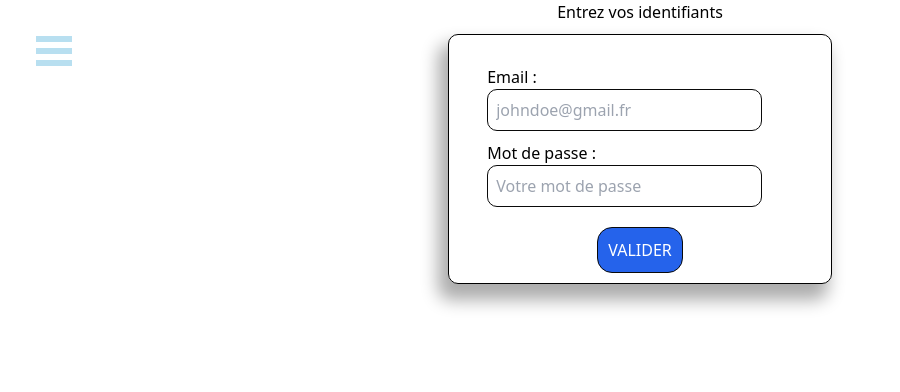
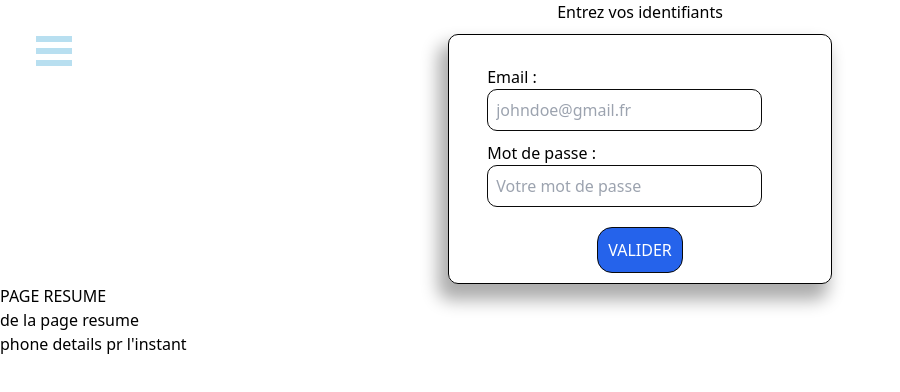
Before and after one commit to mcgrathmichael/EmmausConnect, a React (Vite) app in the folder frontend/: page /resume in a window 1280 px wide. Shown: the top 392 px of the page, without its empty margins (0-900 px from the left). Built offline with nearby package versions, Linux system fonts and the light colour scheme.

Commit message:
nouveauProd algo ok + props

```diff
--- a/frontend/src/App.jsx
+++ b/frontend/src/App.jsx
@@ -5,6 +5,7 @@ import Home from "./pages/Home";
 import PhoneForm from "./Components/NouveauProd";
 import "./main.css";
 import Login from "./Components/login/Login";
+import MobileResume from "./Components/MobileResume";
 
 function App() {
   return (
@@ -16,6 +17,7 @@ function App() {
         <Route path="/login" element={<Login />} />
         <Route path="/nouveauproduit" element={<PhoneForm />} />
         <Route path="/databaselist" element={<Database />} />
+        <Route path="/resume" element={<MobileResume />} />
       </Routes>
     </div>
   );
--- /dev/null
+++ b/frontend/src/Components/MobileResume.jsx
@@ -0,0 +1,33 @@
+import React from "react";
+import PropTypes from "prop-types";
+
+function MobileResume(props) {
+  const { smartphonePrice, phoneDetails } = props;
+
+  // console.log(`${smartphonePrice} de la page resume`);
+  // console.log({ phoneDetails });
+  return (
+    <div>
+      PAGE RESUME
+      <h2>{smartphonePrice} de la page resume</h2>
+      <h3>{phoneDetails} phone details pr l'instant</h3>
+    </div>
+  );
+}
+
+export default MobileResume;
+
+MobileResume.propTypes = {
+  smartphonePrice: PropTypes.number.isRequired,
+  phoneDetails: PropTypes.arrayOf(
+    PropTypes.shape({
+      product_id: PropTypes.string.isRequired,
+      phone_img: PropTypes.string.isRequired,
+      brand: PropTypes.string.isRequired,
+      model: PropTypes.string.isRequired,
+      phone_condition: PropTypes.string.isRequired,
+      network: PropTypes.string.isRequired,
+      blocked_operator: PropTypes.string,
+    })
+  ).isRequired,
+};
--- a/frontend/src/Components/NouveauProd.jsx
+++ b/frontend/src/Components/NouveauProd.jsx
@@ -1,8 +1,12 @@
-import React, { useEffect, useState } from "react";
+import React, { useState } from "react";
 import axios from "axios";
+import { useNavigate } from "react-router-dom";
+import MobileResume from "./MobileResume";
 
-function PhoneForm() {
-  const [calculPrice, setCalculPrice] = useState(false);
+function NouveauProd() {
+  const [smartphonePrice, setSmartphonePrice] = useState(0);
+
+  const navigate = useNavigate();
 
   // Price data
   const ramPrices = {
@@ -26,11 +30,10 @@ function PhoneForm() {
     1000: 250,
   };
 
-  let totalPrice = 0;
   const calculatePhonePrice = (ram, storage, isScratched, isLocked) => {
     const ramPrice = ramPrices[ram];
     const storagePrice = storagePrices[storage];
-    totalPrice = ramPrice + storagePrice;
+    let totalPrice = ramPrice + storagePrice;
 
     if (isScratched === "Présence de rayures") {
       // Réduction de 50% pour un telephone rayé
@@ -71,28 +74,32 @@ function PhoneForm() {
 
   const handleSubmit = (e) => {
     e.preventDefault();
-    // Perform any further processing or calculations with the phoneDetails object
-    // For example, you can calculate the value of the phone here based on the entered details
 
     axios
       .post(`${import.meta.env.VITE_BACKEND_URL}/products`, phoneDetails)
-      .then(() => setCalculPrice(true))
+      .then(() => {
+        // La sauvegarde dans la base de données est terminée
+        // Utilisez maintenant les données pour calculer le prix
+        const phonePrice = calculatePhonePrice(
+          phoneDetails.ram,
+          phoneDetails.storage,
+          phoneDetails.phone_condition,
+          phoneDetails.blocked_operator
+        );
+        setSmartphonePrice(phonePrice);
+        // console.log("Prix du téléphone :", phonePrice);
+        navigate("/Resume");
+
+        // Effectuez d'autres actions nécessaires après le calcul du prix
+      })
       .catch((error) => {
         console.error(error);
       });
   };
 
-  useEffect(() => {
-    calculatePhonePrice(
-      phoneDetails.ram,
-      phoneDetails.storage,
-      phoneDetails.phone_condition,
-      phoneDetails.blocked_operator
-    );
-  }, [calculPrice]);
-
   return (
-    <form onSubmit={handleSubmit} className="m-12 p-14 space-y-6">
+    <>
+      <form className="m-12 p-14 space-y-6">
         <div>
           <label className="text-lg">
             Marque :
@@ -155,7 +162,6 @@ function PhoneForm() {
               className="border border-gray-300 rounded-md p-2"
             >
               <option value="">Sélectionnez un OS</option>
-            <option value="Apple">Apple</option>
               <option value="iOS">iOS</option>
               <option value="Windows">Windows</option>
               <option value="Android">Android</option>
@@ -318,37 +324,13 @@ function PhoneForm() {
           </button>
         </div>
       </form>
+
+      <MobileResume
+        smartphonePrice={smartphonePrice}
+        phoneDetails={phoneDetails}
+      />
+    </>
   );
 }
 
-export default PhoneForm;
-
-//     <div className=" m-12 p-14  ">
-//       <div>
-//         <h2 className="bg-gray-300 my-12 p-24 rounded-md flex  justify-center">
-//           Quel est le système d’exploitation du téléphone ?
-//         </h2>
-//         <div className="flex gap-10 row">
-//           <h3 className="bg-gray-200">Android</h3>
-//           <h3 className="bg-gray-200 ">Apple</h3>
-//         </div>
-//       </div>
-//       <div className="flex justify-center gap-12">
-//         <button
-//           className=" bg-blue-600 text-white hover:ring-2  hover:bg-blue-700  hover:ease-in-out hover:ring-green ring-offset-1 overflow-hidden p-6 rounded-xl "
-//           type="button"
-//         >
-//           Précedent
-//         </button>
-//         <button
-//           className=" bg-blue-600 text-white hover:ring-2 hover:bg-blue-700 hover:ease-in-out hover:ring-green ring-offset-1 overflow-hidden p-6 rounded-xl "
-//           type="button"
-//         >
-//           Suivant
-//         </button>
-//       </div>
-//     </div>
-//   );
-// }
-
-// export default NouveauProduit;
+export default NouveauProd;
```
Lines whose indentation alone changed are shown as unchanged.
